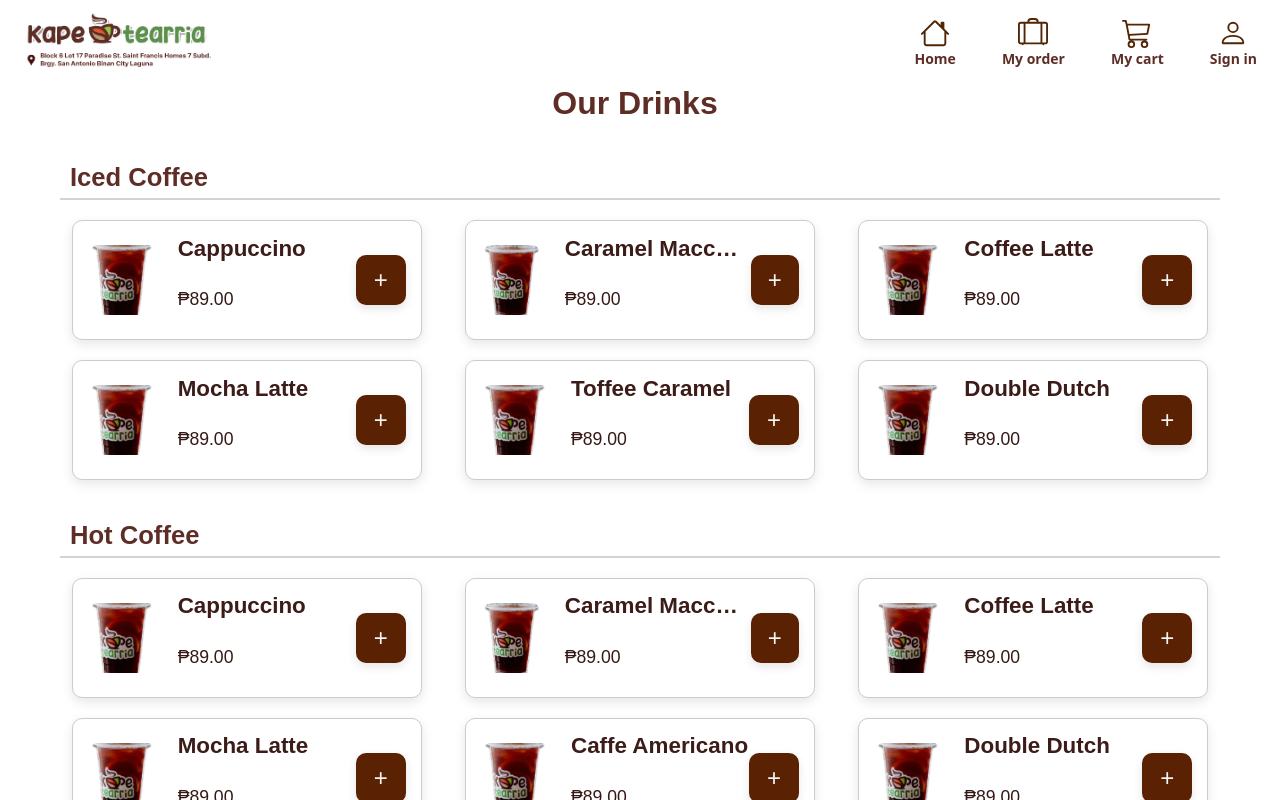
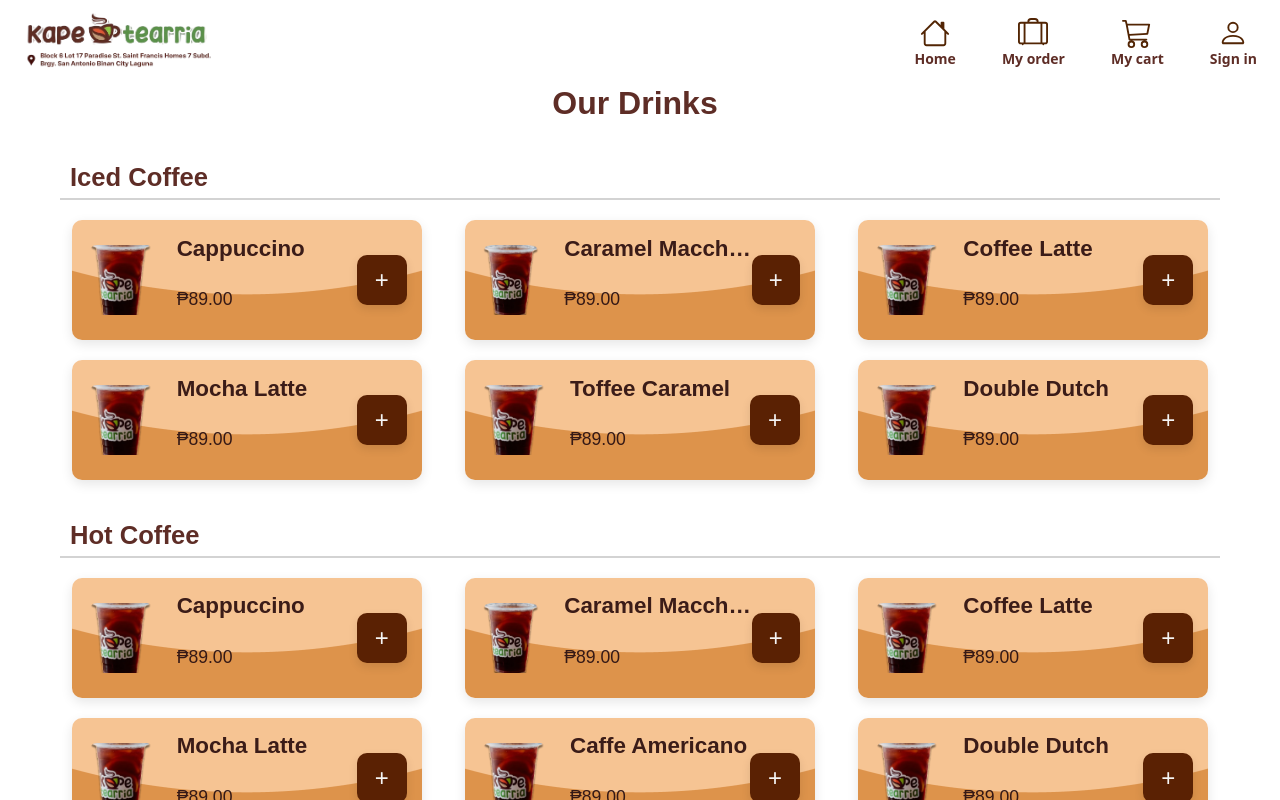
Before and after one commit to iselB02/kapetearria-web, a React (Create React App) app: page /drinks in a window 1280 px wide. Built offline with nearby package versions, Linux system fonts and the light colour scheme.

Commit message:
small changes on the background of items

```diff
--- a/src/App.css
+++ b/src/App.css
@@ -1,6 +1,6 @@
 
 div {
-  background-color: white; /*#FFFAD9*/
+  background-color: rgba(255, 255, 255, 0);
 }
 
 /* App.css */
--- a/src/components/DrinksPage.css
+++ b/src/components/DrinksPage.css
@@ -41,8 +41,9 @@
 
 /* Drink card styling */
 .drink-item {
-    background-color: #fff;
-    border: 1px solid #ccc;
+    background-image: url('./image/rectangle.png'); /* Replace with the path to your background image */
+    background-position: center; /* Centers the image */
+    border: none; /* Remove border if needed */
     border-radius: 10px;
     box-shadow: 0 4px 12px rgba(0, 0, 0, 0.1);
     display: flex;
--- a/src/components/DrinksPage.js
+++ b/src/components/DrinksPage.js
@@ -1,8 +1,6 @@
 import React from 'react';
 import { Link } from 'react-router-dom'; // Import Link for navigation
 import './DrinksPage.css';
-
-
 
 const drinksData = [
     { category: 'Iced Coffee', drinks: [
@@ -63,8 +61,6 @@ const DrinksPage = () => {
                 <img src="/image/storeimage.jpg" alt="Kape Tearria Store" className="store-image" />
             </header>
 
-
-
             <div className="drinks-page">
                 <h1>Our Drinks</h1>
                 {drinksData.map((category, index) => (
```
